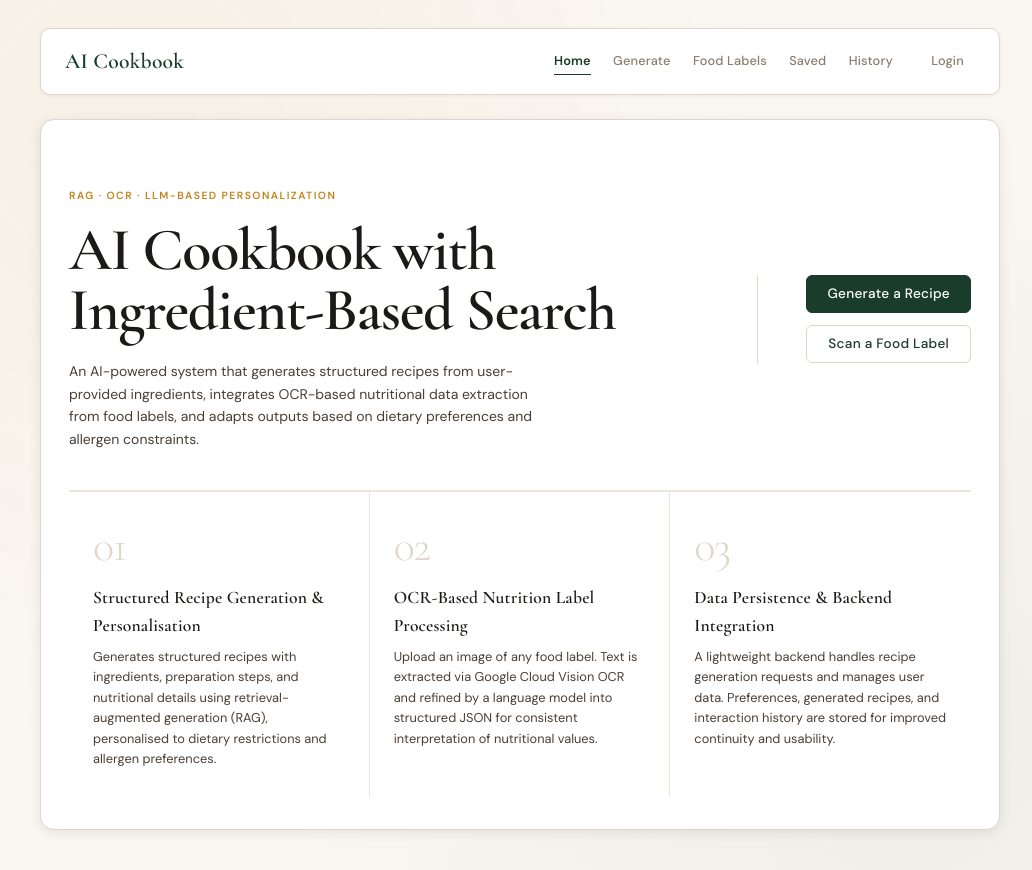
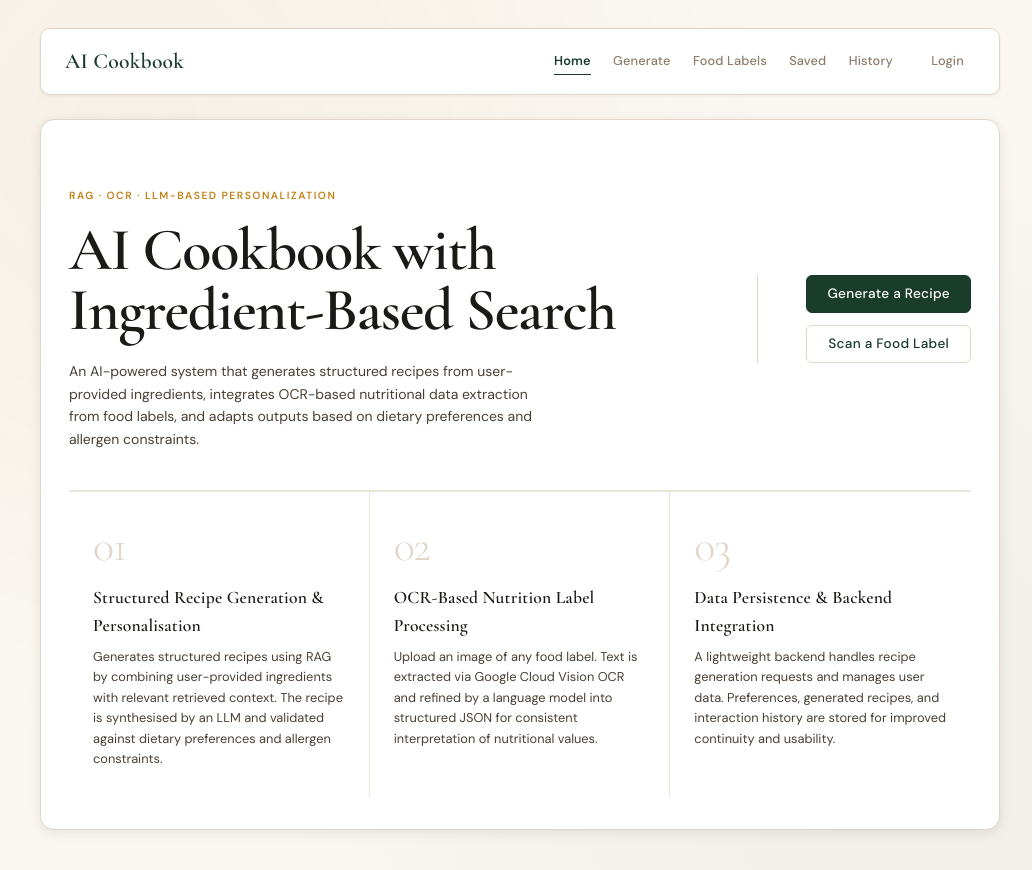
Before and after one commit to ulkarchbnv/ai-cookbook-thesis, a React (Vite) app in the folder frontend/: page / in a window 1280 px wide. Shown: the whole page, without its empty margins (120-1152 px from the left). Built offline with nearby package versions, Linux system fonts and the light colour scheme; no server answers.

Commit message:
Card01 fix

```diff
--- a/frontend/src/pages/HomePage.jsx
+++ b/frontend/src/pages/HomePage.jsx
@@ -31,9 +31,9 @@ function HomePage() {
           <span className="feature-num">01</span>
           <strong>Structured Recipe Generation &amp; Personalisation</strong>
           <p>
-            Generates structured recipes with ingredients, preparation steps,
-            and nutritional details using retrieval-augmented generation (RAG), personalised
-            to dietary restrictions and allergen preferences.
+            Generates structured recipes using RAG by combining user-provided ingredients
+            with relevant retrieved context. The recipe is synthesised by an LLM and validated
+            against dietary preferences and allergen constraints.
           </p>
         </div>
         <div className="feature-card">
```
